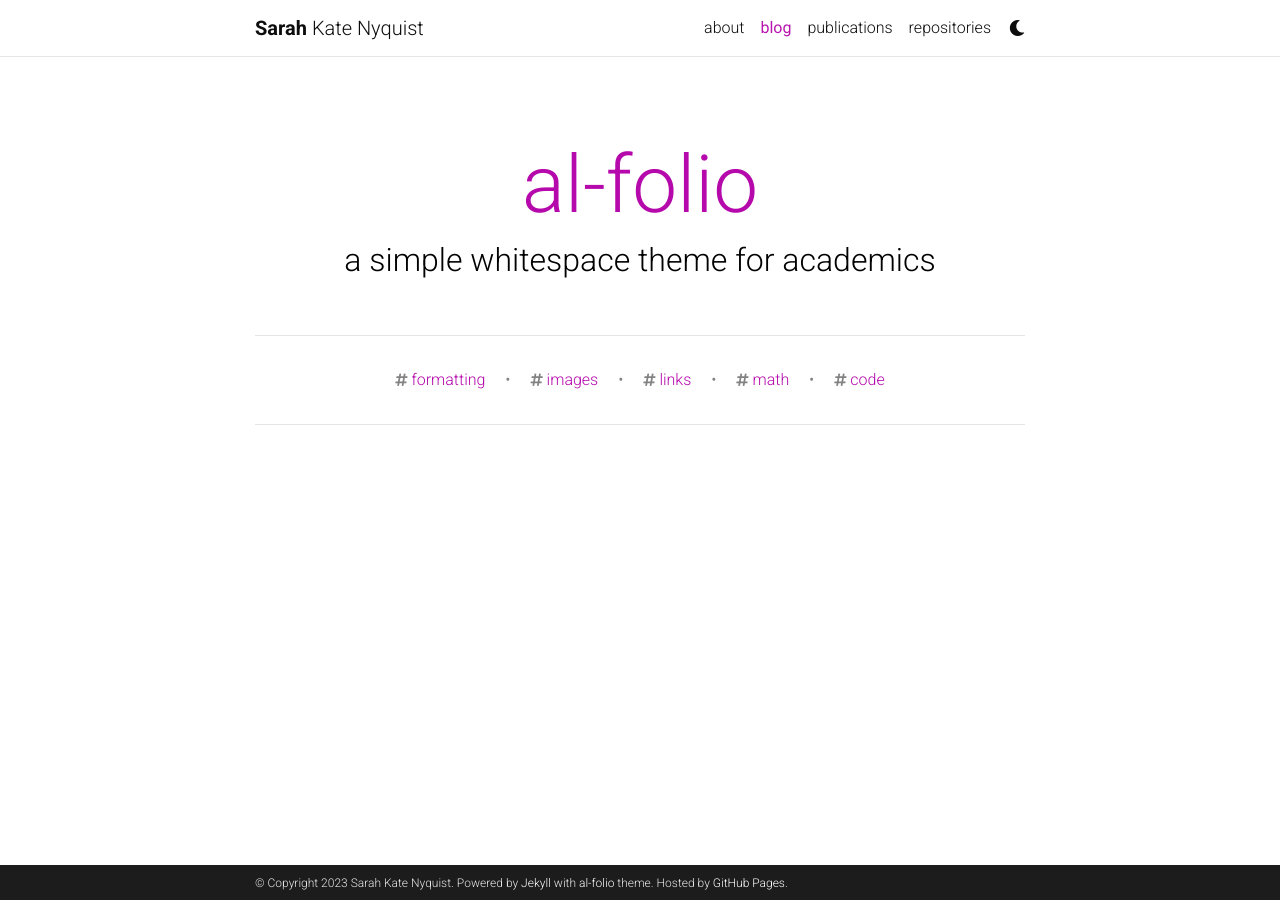
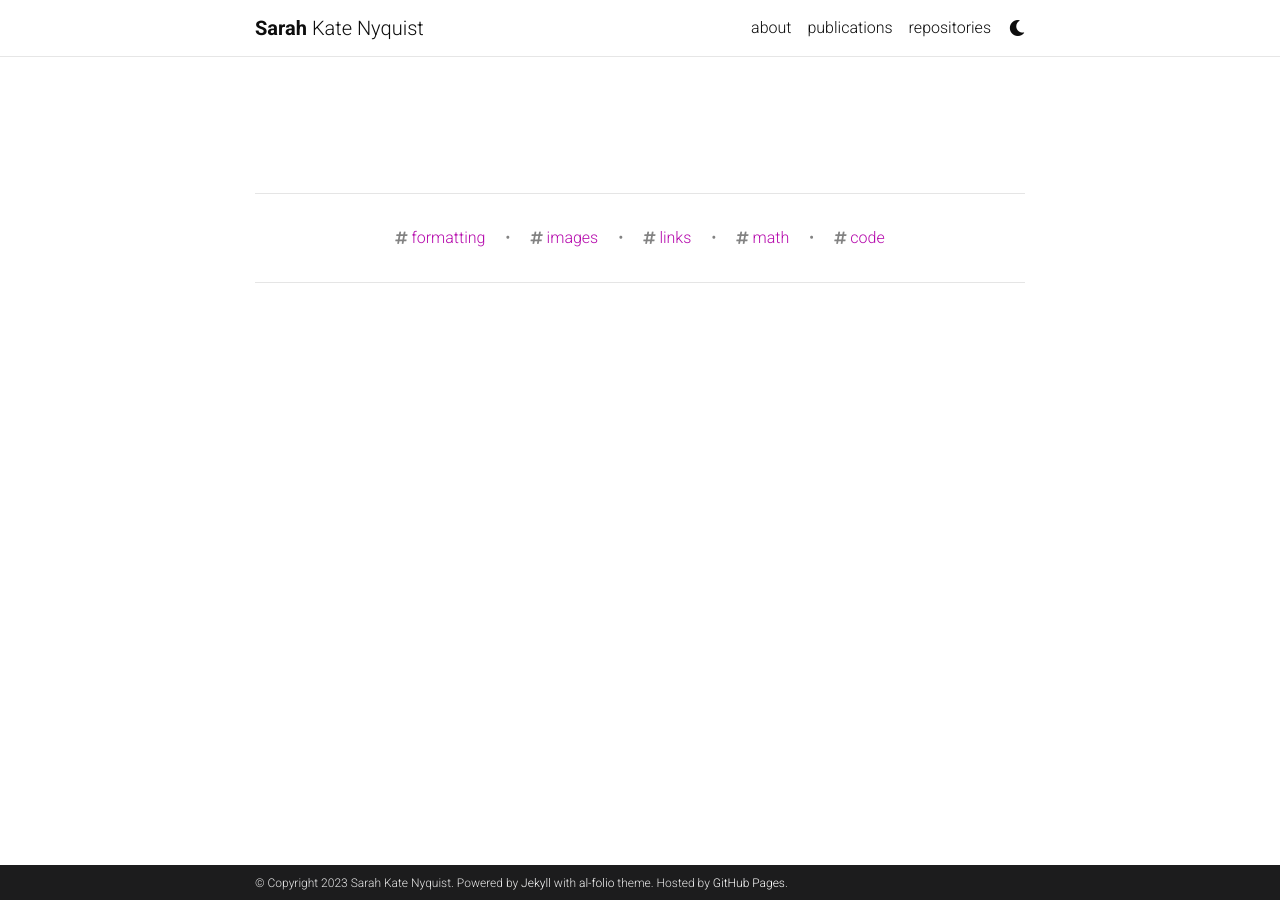
Before and after one commit to snyquist2/snyquist2.github.io, a Jekyll site: the page built from blog/index.html, in a window 1280 px wide. Built offline with Jekyll 4.4.1, drawn with Linux system fonts in a browser that asks for light colours; the list of posts is cut into pages by our own code; comment, search, counter and statistics services are not loaded; a style sheet for code colours, icons or effects is not loaded; part of the change alters nothing that is shown.

Commit message:
Update _config.yml

```diff
--- a/_config.yml
+++ b/_config.yml
@@ -109,45 +109,7 @@ panelbear_analytics:  # panelbear analytics site ID (format: XXXXXXXXX)
 google_site_verification:  # your google-site-verification ID (Google Search Console)
 bing_site_verification:  # out your bing-site-verification ID (Bing Webmaster)
 
-# -----------------------------------------------------------------------------
-# Blog
-# -----------------------------------------------------------------------------
 
-blog_name: al-folio # blog_name will be displayed in your blog page
-blog_nav_title: blog # your blog must have a title for it to be displayed in the nav bar
-blog_description: a simple whitespace theme for academics
-permalink: /blog/:year/:title/
-
-# Pagination
-pagination:
-  enabled: true
-
-# Giscus comments (RECOMMENDED)
-# Follow instructions on https://giscus.app/ to setup for your repo to fill out
-# the information below.
-giscus:
-  repo: alshedivat/al-folio      # <your-github-user-name>/<your-github-repo-name>
-  repo_id: MDEwOlJlcG9zaXRvcnk2MDAyNDM2NQ==
-  category: Comments             # name of the category under which discussions will be created
-  category_id: DIC_kwDOA5PmLc4CTBt6
-  mapping: title                 # identify discussions by post title
-  strict: 1                      # use strict identification mode
-  reactions_enabled: 1           # enable (1) or disable (0) emoji reactions
-  input_position: bottom         # whether to display input form below (bottom) or above (top) the comments
-  theme: preferred_color_scheme  # name of the color scheme (preferred works well with al-folio light/dark mode)
-  emit_metadata: 0
-  lang: en
-
-# Disqus comments (DEPRECATED)
-disqus_shortname: al-folio # put your disqus shortname
-# https://help.disqus.com/en/articles/1717111-what-s-a-shortname
-
-# External sources.
-# If you have blog posts published on medium.com or other exteranl sources,
-# you can display them in your blog by adding a link to the RSS feed.
-external_sources:
-  - name: medium.com
-    rss_url: https://medium.com/@al-folio/feed
 
 # -----------------------------------------------------------------------------
 # Collections
```
